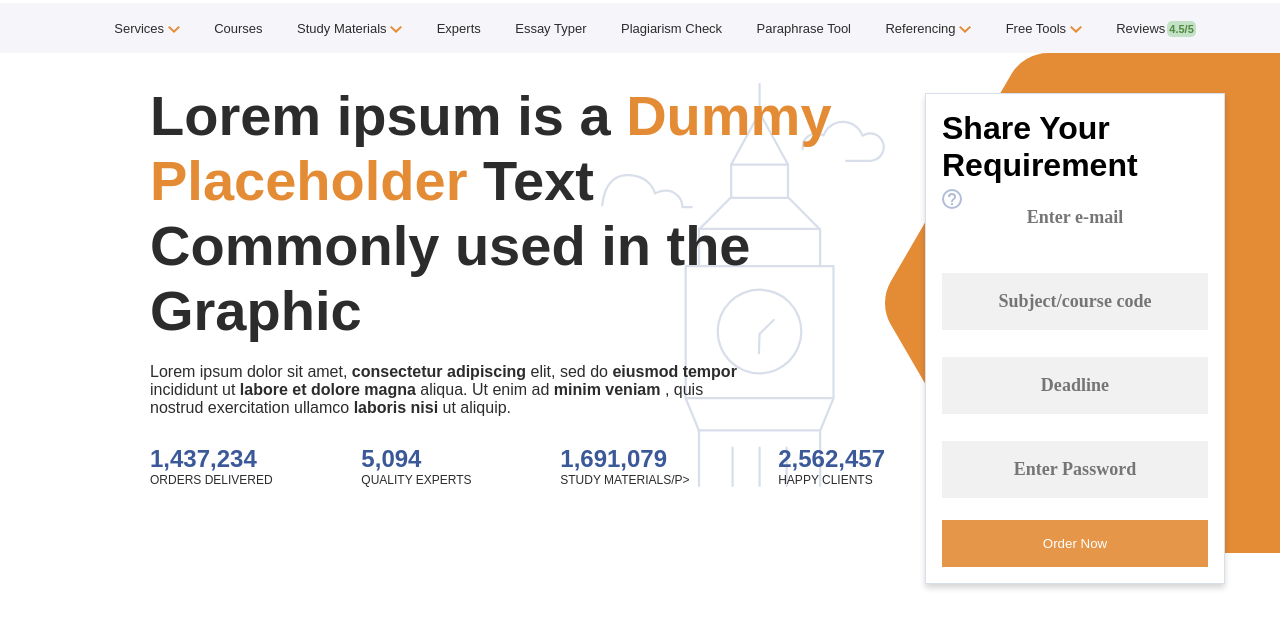
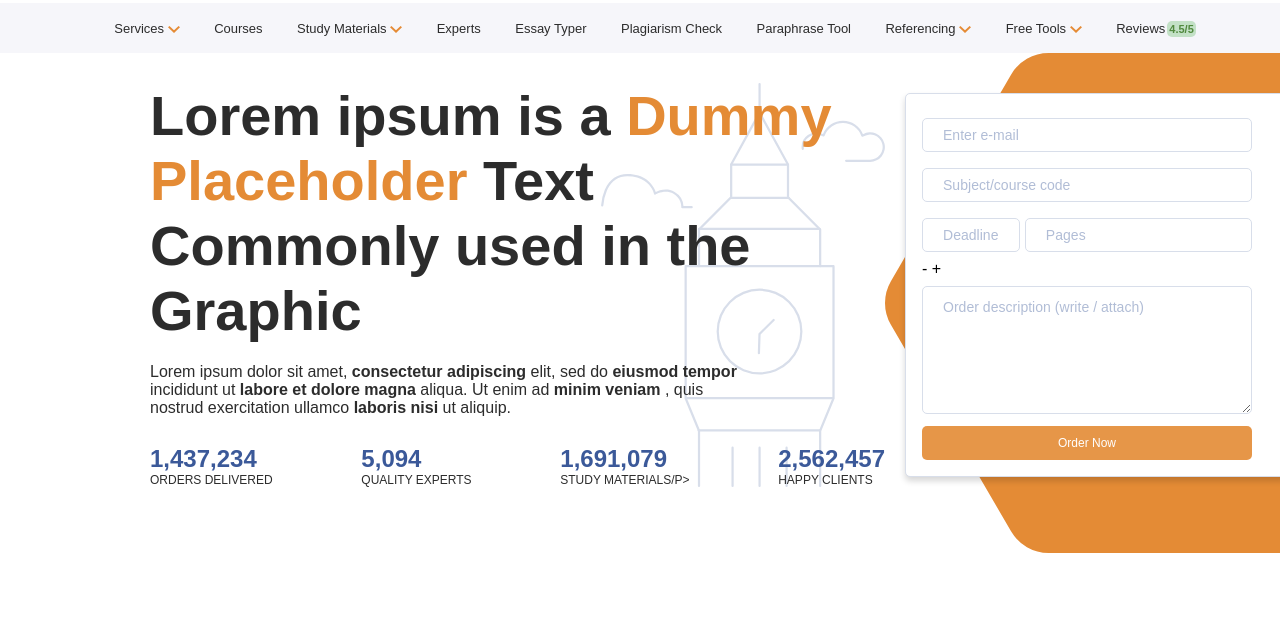
Before and after one commit to ioumesh/landingpage, a website: page index.html in a window 1280 px wide. Shown: the part 67-696 px from the top of the page. Drawn offline with nearby package versions, Linux system fonts and the light colour scheme.

Commit message:
css added

```diff
--- a/index.html
+++ b/index.html
@@ -79,39 +79,22 @@
         </div>
         <div class="right">
           <div class="circle">
-            <div class="bg-img">
-              <form action="#" class="container">
-                <h1>Share Your Requirement</h1>
+              <div class="container">
+                <form>
+                  <input type="text" placeholder="Enter e-mail">
+                  <input type="text" placeholder="Subject/course code">
+                  <div class="inputgroup">
+                  <input type="text" class="input3" placeholder="Deadline">
+                  <input type="text" class="input4"  placeholder="Pages">
+                  </div>
+                  <span class="minus">-</span>
+	                <span class="plus">+</span>
+                  <textarea class="areatext" placeholder="Order description (write / attach)"></textarea>
 
-                <input
-                  type="text"
-                  id="inputimg"
-                  placeholder="Enter e-mail"
-                  name="email"
-                  required
-                />
-                <input
-                  type="text"
-                  placeholder="Subject/course code"
-                  name="email"
-                  required
-                />
-                <input
-                  type="text"
-                  placeholder="Deadline"
-                  name="email"
-                  required
-                />
+                  <button class="btn">Order Now</button>
+                </form>
+              </div>
 
-                <input
-                  type="password"
-                  placeholder="Enter Password"
-                  name="psw"
-                  required
-                />
-
-                <button type="submit" class="btn">Order Now</button>
-              </form>
             </div>
           </div>
         </div>
--- /dev/null
+++ b/js/main-min-min-min-min.js
@@ -0,0 +1 @@
+window.addEventListener("load",()=>{fetchNews()});
--- /dev/null
+++ b/js/main-min-min-min.js
@@ -0,0 +1 @@
+$(document).ready(function(){$(".minus").click(function(){var n=$(this).parent().find("input"),t=parseInt(n.val())-1;return t=t<1?1:t,n.val(t),n.change(),!1}),$(".plus").click(function(){var n=$(this).parent().find("input");return n.val(parseInt(n.val())+1),n.change(),!1})});
--- /dev/null
+++ b/js/main-min-min.js
@@ -0,0 +1 @@
+$(document).ready(function(){$(".minus").click(function(){var n=$(this).parent().find("input4"),t=parseInt(n.val())-1;return t=t<1?1:t,n.val(t),n.change(),!1}),$(".plus").click(function(){var n=$(this).parent().find("input4");return n.val(parseInt(n.val())+1),n.change(),!1})});
--- a/js/main-min.js
+++ b/js/main-min.js
@@ -1 +1 @@
-window.addEventListener("load",()=>{fetchNews()});
+$(document).ready(function(){$(".minus").click(function(){var n=$(this).parent().find(".input4"),t=parseInt(n.val())-1;return t=t<1?1:t,n.val(t),n.change(),!1}),$(".plus").click(function(){var n=$(this).parent().find(".input4");return n.val(parseInt(n.val())+1),n.change(),!1})});
--- a/js/main.js
+++ b/js/main.js
@@ -1,4 +1,16 @@
-
-window.addEventListener("load", () => {
-  fetchNews();
+$(document).ready(function() {
+  $('.minus').click(function () {
+    var $input = $(this).parent().find('.input4');
+    var count = parseInt($input.val()) - 1;
+    count = count < 1 ? 1 : count;
+    $input.val(count);
+    $input.change();
+    return false;
+  });
+  $('.plus').click(function () {
+    var $input = $(this).parent().find('.input4');
+    $input.val(parseInt($input.val()) + 1);
+    $input.change();
+    return false;
+  });
 });
--- a/scss/style.scss
+++ b/scss/style.scss
@@ -133,38 +133,80 @@ header {
         /* Add styles to the form container */
         .container {
           position: absolute;
-          left: 20px;
+          left: 0px;
           top: 20px;
           margin: 20px;
-          max-width: 300px;
+          max-width: 384px;
+          max-height: 444px;
           padding: 16px;
           background: #ffffff 0% 0% no-repeat padding-box;
           box-shadow: 0px 4px 6px #00000029;
           border: 1px solid #d8deea;
+          border-radius: 5px;
           opacity: 1;
-          #inputimg {
-            background: transparent url("/images/Question.svg") 0% 0% no-repeat
-              padding-box;
+
+          .areatext{
+            width:330px;
+            height:128px;
+            background: #fff;
+            border: 1px solid #d8deea;
+            text-align: left;
+            letter-spacing: 0.03px;
+            color: #b1bdd6;
             opacity: 1;
+            border-radius: 5px;
+            padding: 12px 20px;
+            margin: 8px 0;
+            font-size: 14px;
+          }
+          .inputgroup {
+            display: flex;
+            width: 330px;
+            position: relative;
+            .input3 {
+              width: 30%;
+              margin-right: 5px;
+            }
+            .input4 {
+              width: 70%;
+              position: relative;
+            }
+            .input4:focus::placeholder {
+              position: absolute;
+              top: 0;
+              transition: all 2s ease;
+            }
+            .minus,.plus {
+              display: flex;
+              color: #e48b35;
+              font-size: 50px;
+              // position: absolute;
+              // top: 0;
+              // right:0;
+              // bottom:0;
+            }
           }
           /* Full-width input fields */
-          input[type="text"],
-          input[type="password"] {
-            width: 100%;
-            padding: 15px;
-            margin: 5px 0 22px 0;
-            border: none;
-            background: #f1f1f1;
-            text-align: center;
-            font: normal normal bold 18px/27px Hind;
-            letter-spacing: 0.04px;
-            color: #2c2c2c;
+          input[type="text"] {
+            width: 330px;
+            height: 34px;
+            background: #fff;
+            border: 1px solid #d8deea;
+            text-align: left;
+            letter-spacing: 0.03px;
+            color: #b1bdd6;
             opacity: 1;
+            border-radius: 5px;
+            padding: 12px 20px;
+            margin: 8px 0;
+            font-size: 14px;
+          }
+          ::placeholder {
+            /* Chrome, Firefox, Opera, Safari 10.1+ */
+            color: #b1bdd6;
           }
 
-          input[type="text"]:focus,
-          input[type="password"]:focus {
-            background-color: #ddd;
+          input[type="text"]:focus {
             outline: none;
           }
 
@@ -172,11 +214,13 @@ header {
           .btn {
             background-color: #e48b35;
             color: white;
-            padding: 16px 20px;
+            padding: 10px 20px;
             border: none;
             cursor: pointer;
-            width: 100%;
+            width: 330px;
+            border-radius: 5px;
             opacity: 0.9;
+            font-size: 12px;
           }
 
           .btn:hover {
```
Also changed, not shown: css/style.css.
